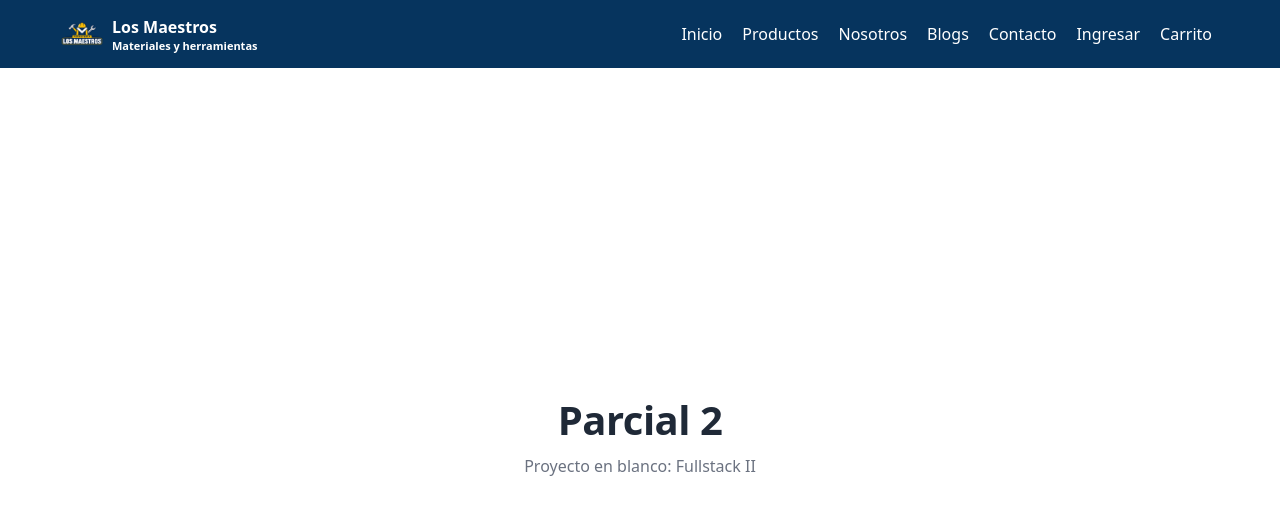
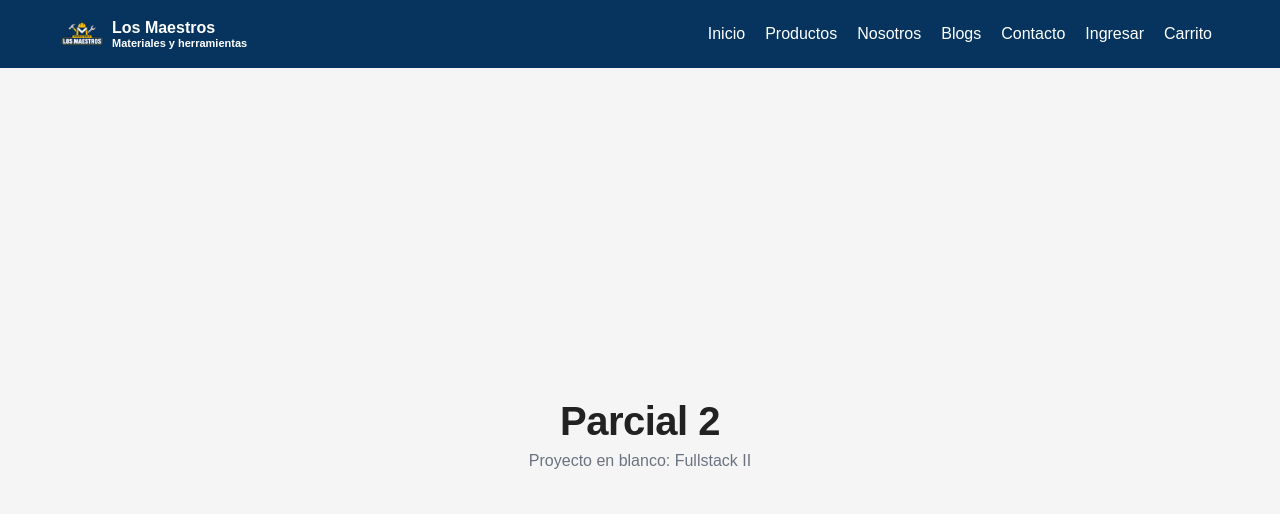
Before and after one commit to SAAB85/FULLSTACK_PARCIAL2, a React (Vite) app: page / in a window 1280 px wide. Shown: the top 514 px of the page. Built offline with nearby package versions, Linux system fonts and the light colour scheme.

Commit message:
Se actualiza el estilo global

```diff
--- a/src/index.css
+++ b/src/index.css
@@ -1,9 +1,9 @@
 :root {
-  --text: #1f2937;
+  --text: #222;
   --text-soft: #6b7280;
-  --bg: #ffffff;
+  --bg: #f5f5f5;
 
-  font-family: system-ui, 'Segoe UI', Roboto, sans-serif;
+  font-family: Arial, Helvetica, sans-serif;
   color: var(--text);
   background: var(--bg);
   font-synthesis: none;
```
